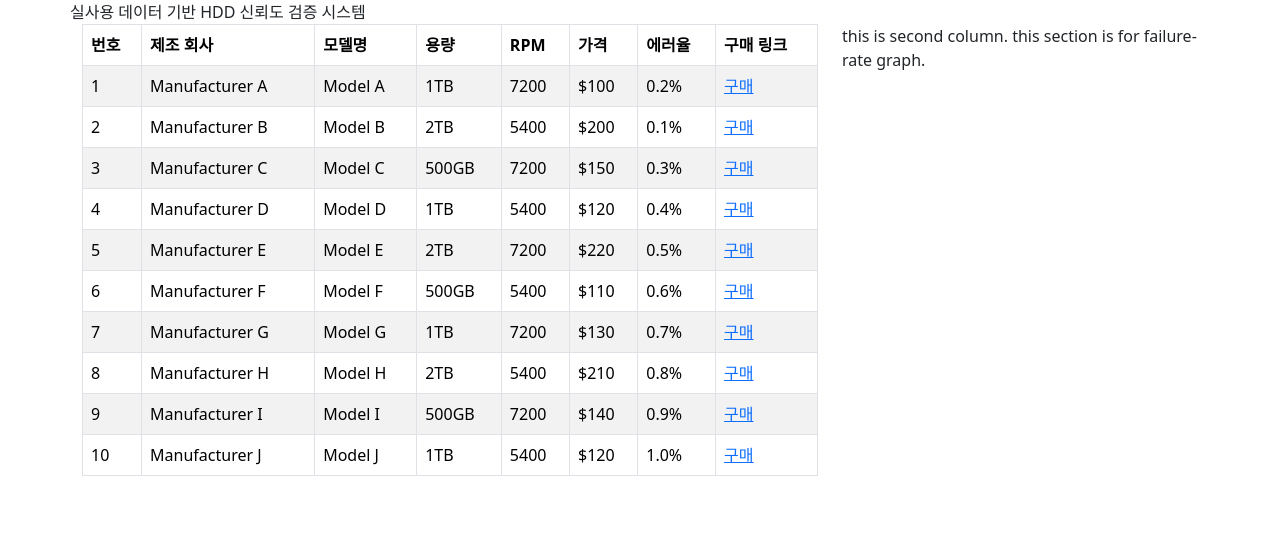
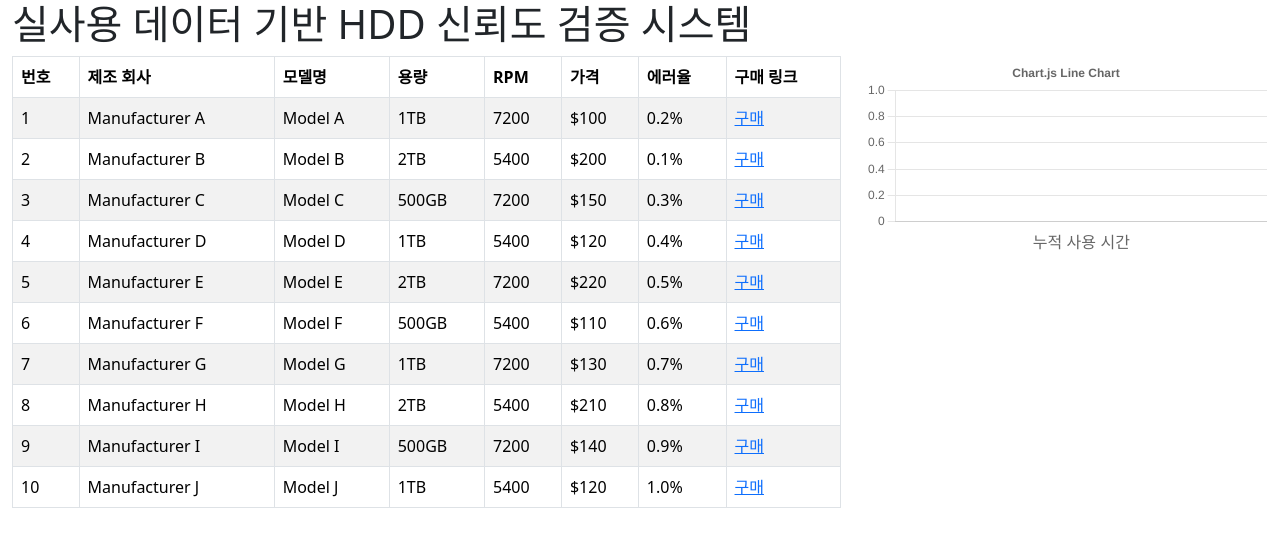
Before and after one commit to shythm/sw-application-2023-2, a React (Create React App) app in the folder app/hdd-relver-system/: page / in a window 1280 px wide. Shown: the top 546 px of the page. Built offline with nearby package versions, Linux system fonts and the light colour scheme; no server answers.

Commit message:
component: FailureRateChart

```diff
--- a/app/hdd-relver-system/src/App.js
+++ b/app/hdd-relver-system/src/App.js
@@ -1,9 +1,12 @@
-import React from "react";
+import React, { useState } from "react";
 import Container from "react-bootstrap/Container";
 import Row from "react-bootstrap/Row";
 import Col from "react-bootstrap/Col";
 
+import Papa from "papaparse";
+
 import ReliabilityTable from "./components/ReliabilityTable";
+import FailureRateChart from "./components/FailureRateChart";
 
 export default function App() {
   const sampleData = [
@@ -109,18 +112,37 @@ export default function App() {
     },
   ];
 
+  const [data, setData] = useState(null);
+
+  if (!data) {
+    Papa.parse("/data/ST14000NM001G-smart_9_raw.csv", {
+      download: true,
+      header: false,
+      complete: function (results) {
+        setData(results.data.slice(1));
+      },
+    });
+  }
+
+  console.log(data);
+
   return (
-    <Container>
-      <Row>실사용 데이터 기반 HDD 신뢰도 검증 시스템</Row>
+    <Container fluid>
       <Row>
-        <Col xs={12} md={8}>
+        <h1>실사용 데이터 기반 HDD 신뢰도 검증 시스템</h1>
+      </Row>
+      <Row>
+        <Col xs={12} md={6} xl={8}>
           <ReliabilityTable
             data={sampleData}
             onRowClick={(e) => console.log(e)}
           />
         </Col>
-        <Col xs={12} md={4}>
-          this is second column. this section is for failure-rate graph.
+        <Col xs={12} md={6} xl={4}>
+          <FailureRateChart
+            dataX={data?.map((row) => row[0])}
+            dataY={data?.map((row) => row[1] * 100)}
+          />
         </Col>
       </Row>
     </Container>
--- /dev/null
+++ b/app/hdd-relver-system/src/components/FailureRateChart.jsx
@@ -0,0 +1,86 @@
+import React from "react";
+import {
+  Chart as ChartJS,
+  CategoryScale,
+  LinearScale,
+  PointElement,
+  LineElement,
+  Title,
+  Tooltip,
+  Legend,
+} from "chart.js";
+import { Line } from "react-chartjs-2";
+
+ChartJS.register(
+  CategoryScale,
+  LinearScale,
+  PointElement,
+  LineElement,
+  Title,
+  Tooltip
+);
+
+const FailureRateChart = (props) => {
+  const { dataX, dataY } = props;
+
+  const options = {
+    responsive: true,
+    interaction: {
+      intersect: false,
+      mode: "index",
+    },
+    plugins: {
+      legend: {
+        position: "top",
+      },
+      title: {
+        display: true,
+        text: "Chart.js Line Chart",
+      },
+      tooltip: {
+        callbacks: {
+          label: function (context) {
+            let label = context.dataset.label || "";
+            if (label) {
+              label += ": ";
+            }
+            if (context.parsed.y !== null) {
+              label += context.parsed.y.toFixed(6) + "%";
+            }
+            return label;
+          },
+        },
+      },
+    },
+    scales: {
+      x: {
+        title: {
+          display: true,
+          text: "누적 사용 시간",
+          font: {
+            size: 16,
+          },
+        },
+      },
+    },
+  };
+
+  return (
+    <Line
+      options={options}
+      data={{
+        labels: dataX,
+        datasets: [
+          {
+            data: dataY,
+            pointStyle: false,
+            borderColor: "rgb(255, 99, 132)",
+            backgroundColor: "rgba(255, 99, 132, 0.5)",
+          },
+        ],
+      }}
+    />
+  );
+};
+
+export default FailureRateChart;
```
